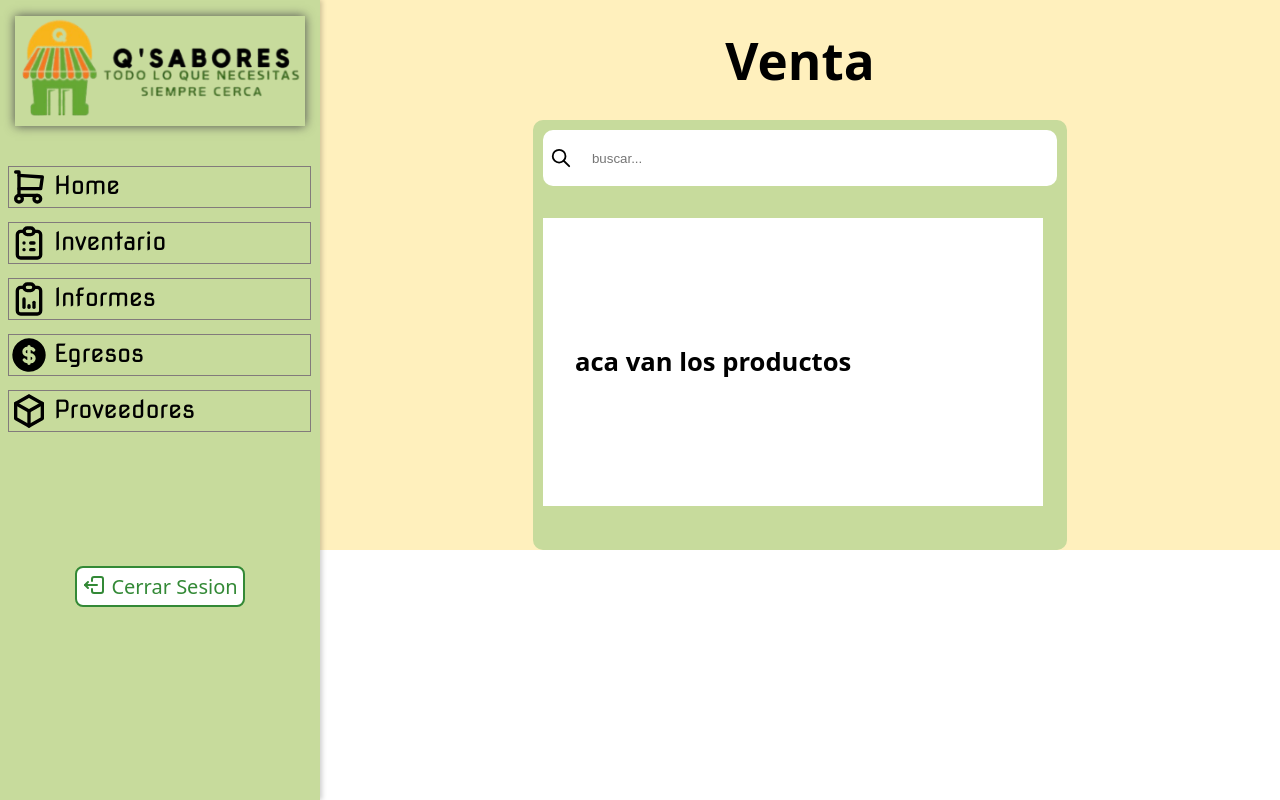
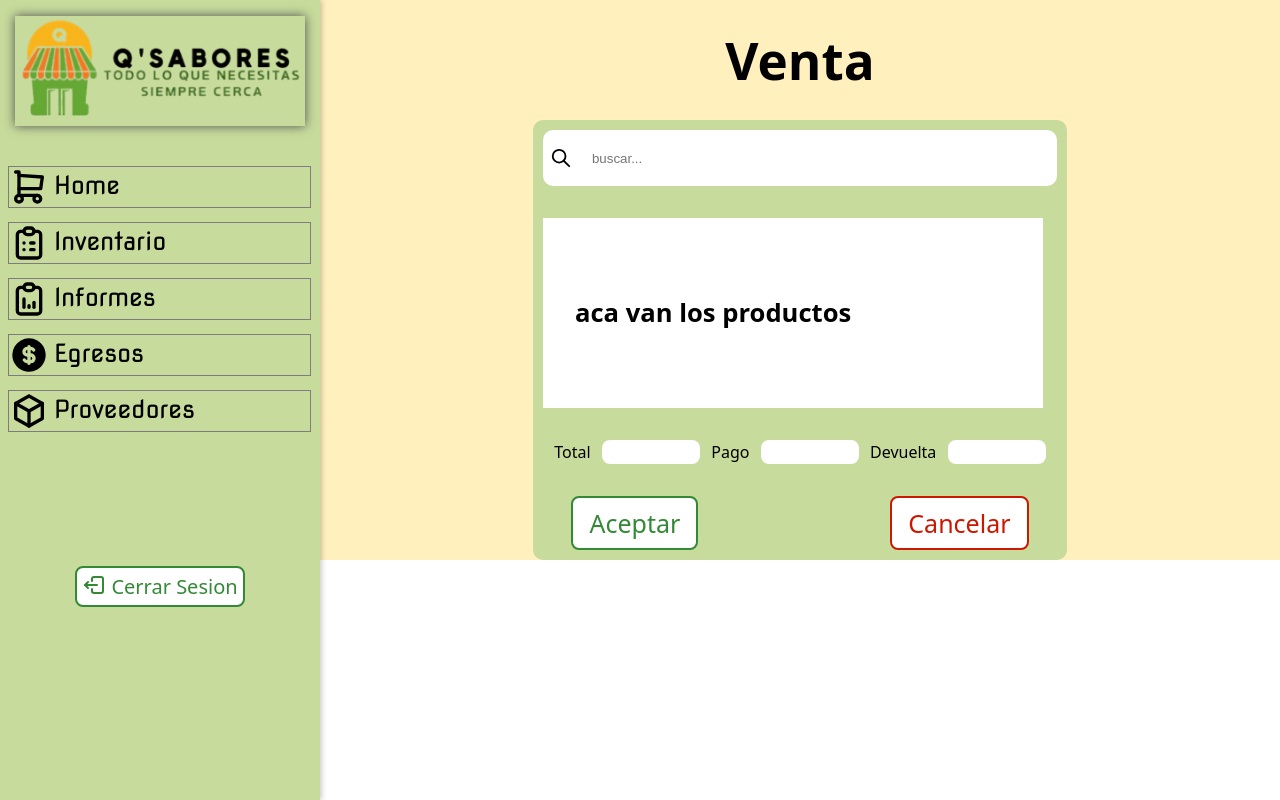
Before and after one commit to AlejandroCastillo17/GDI-Q-SABORES-Frontend, a React (Vite) app in the folder QsaboresFrontend/: page /login in a window 1280 px wide. Both pictures are taken after a click on the button "Iniciar Sesion". Built offline with nearby package versions, Linux system fonts and the light colour scheme; a web font is replaced by a local one.

Commit message:
Features/valores y botones
Se crean la sección de botones y valores de total, pago devuelta

```diff
--- a/QsaboresFrontend/src/pages/Home.jsx
+++ b/QsaboresFrontend/src/pages/Home.jsx
@@ -1,5 +1,6 @@
 import "../styles/Home.css"
 import Buscador from "../components/buscador";
+import Button from "../components/Button";
 const Home = () => {
     return (
         <>
@@ -7,9 +8,28 @@ const Home = () => {
               <h1>Venta</h1>
               <section className="contener-principal">
                 <Buscador/>
+
                 <section className="principal_Contenido">
                   <h1>aca van los productos</h1>
                 </section>
+
+                <section className="principal_valores">
+                    <label htmlFor="valorTotal">Total</label>
+                    <input type="number" id="total" className="input_valor"/>
+
+                    <label htmlFor="valorPago">Pago</label>
+                    <input type="number" id="pago" className="input_valor"/>
+
+                    <label htmlFor="devuelta">Devuelta</label>
+                    <input type="number" id="devuelta" className="input_valor"/>
+                </section>
+
+                <section className="principal_botones">
+                    <Button variant="verde" id="aceptar">Aceptar</Button>
+                    <Button variant="rojo" id="cancelar">Cancelar</Button>
+                </section>
+
+
               </section>
             </section>
         </>
--- a/QsaboresFrontend/src/styles/Home.css
+++ b/QsaboresFrontend/src/styles/Home.css
@@ -1,3 +1,17 @@
+/* Chrome ocultar incremento y decremento del input*/
+input::-webkit-outer-spin-button,
+input::-webkit-inner-spin-button {
+  -webkit-appearance: none;
+  margin: 0;
+}
+
+/*Firefox  ocultar incremento y decremento del input*/
+ input[type=number] {
+  -moz-appearance: textfield;
+  appearance: textfield;
+}
+
+
 .home{
  background-color: #FFF0BD;
  display: flex;
@@ -9,7 +23,7 @@
 .contener-principal{
     display: flex;
     flex-direction: column;
-    padding: 10px 10px 0px 10px;
+    padding: 10px 10px 10px 10px;
     height: 420px;
     background-color: #C7DB9C;
     border-radius: 10px;
@@ -29,3 +43,28 @@
 h1{
     margin: 2rem;
 }
+
+.principal_valores {
+    display: flex;
+    flex-direction: row;
+    justify-content: space-evenly;
+    gap: 0rem;
+}
+
+.input_valor {
+    display: flex;
+    display: row;
+    width: 5rem;
+    border-radius: 0.5rem;
+    border:none;
+    background-color: white;
+    color: #000;
+    padding-left: 1rem;
+}
+
+.principal_botones {
+    display: flex;
+    flex-direction: row;
+    justify-content: center;
+    gap: 12rem;
+}
```
